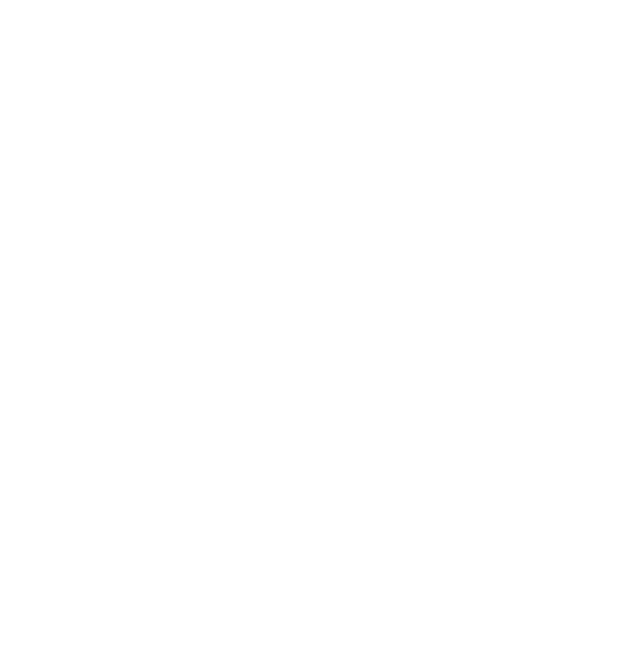
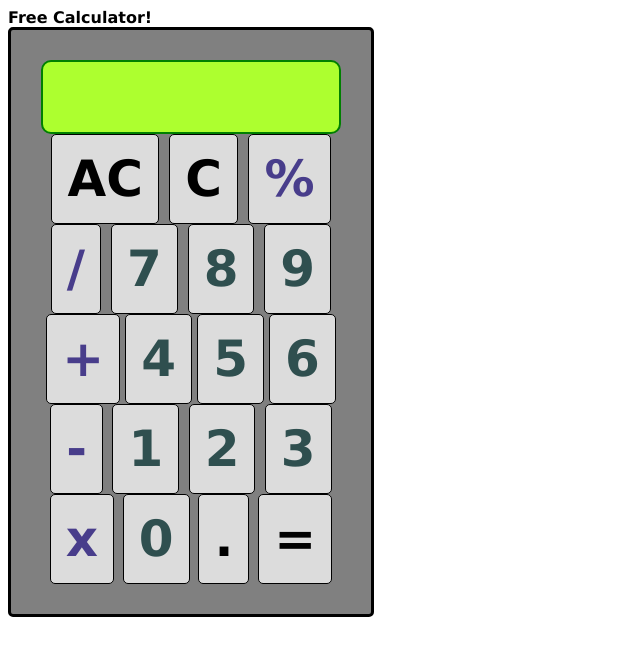
Before and after one commit to AllwinLuki/Calculator, a plain HTML site: page index.html in a window 1280 px wide. Shown: the whole page, without its empty margins (0-640 px from the left). Drawn offline with Linux system fonts and the light colour scheme.

Commit message:
added basic css layout

```diff
--- a/index.html
+++ b/index.html
@@ -6,9 +6,37 @@
         <script src="./script.js" defer></script>
         <link rel="stylesheet" href="./style.css">
     </head>
+<body>
+    <div>Free Calculator!</div>
+    <div class="calculator">
+        <div class="display">
 
-<body>
+        </div>
+        <div class="numpad">
+            <div class="AC-but">AC</div>
+            <div class="C-but">C</div>
+            <div class="mod-but operator">%</div>
+            <div class="div-but operator">/</div>
 
+            <div class="7-but number">7</div>
+            <div class="8-but number">8</div>
+            <div class="9-but number">9</div>
+            <div class="plus-but operator">+</div>
+
+            <div class="4-but number">4</div>
+            <div class="5-but number">5</div>
+            <div class="6-but number">6</div>
+            <div class="min-but operator">-</div>
+
+            <div class="1-but number">1</div>
+            <div class="2-but number">2</div>
+            <div class="3-but number">3</div>
+            <div class="mult-but operator">x</div>
+
+            <div class="0-but number">0</div>
+            <div class="point-but">.</div>
+            <div class="equal-but">=</div>
+        </div>
+    </div>
 </body>
-
 </html>
--- a/style.css
+++ b/style.css
@@ -0,0 +1,46 @@
+*{
+    font-family: Verdana, Geneva, Tahoma, sans-serif;
+    font-weight: bold;
+}
+
+.calculator{
+    display: flex;
+    flex-direction: column;
+}
+
+.numpad{
+    display: flex;
+    flex-wrap: wrap;
+    justify-content: space-evenly;
+}
+
+.display{
+    border: 2px solid green;
+    border-radius: 10px;
+    background-color: greenyellow;
+    min-height: 70px;
+}
+
+.calculator{
+    border: 3px solid black;
+    border-radius: 5px;
+    background-color: grey;
+    padding: 30px;
+    width: 300px;
+}
+
+.numpad > div{
+    font-size: 50px;
+    border: 1px solid black;
+    border-radius: 5px;
+    background-color: gainsboro;
+    padding: 15px;
+}
+
+.number{
+    color:darkslategrey;
+}
+
+.operator{
+    color:darkslateblue;
+}
```
